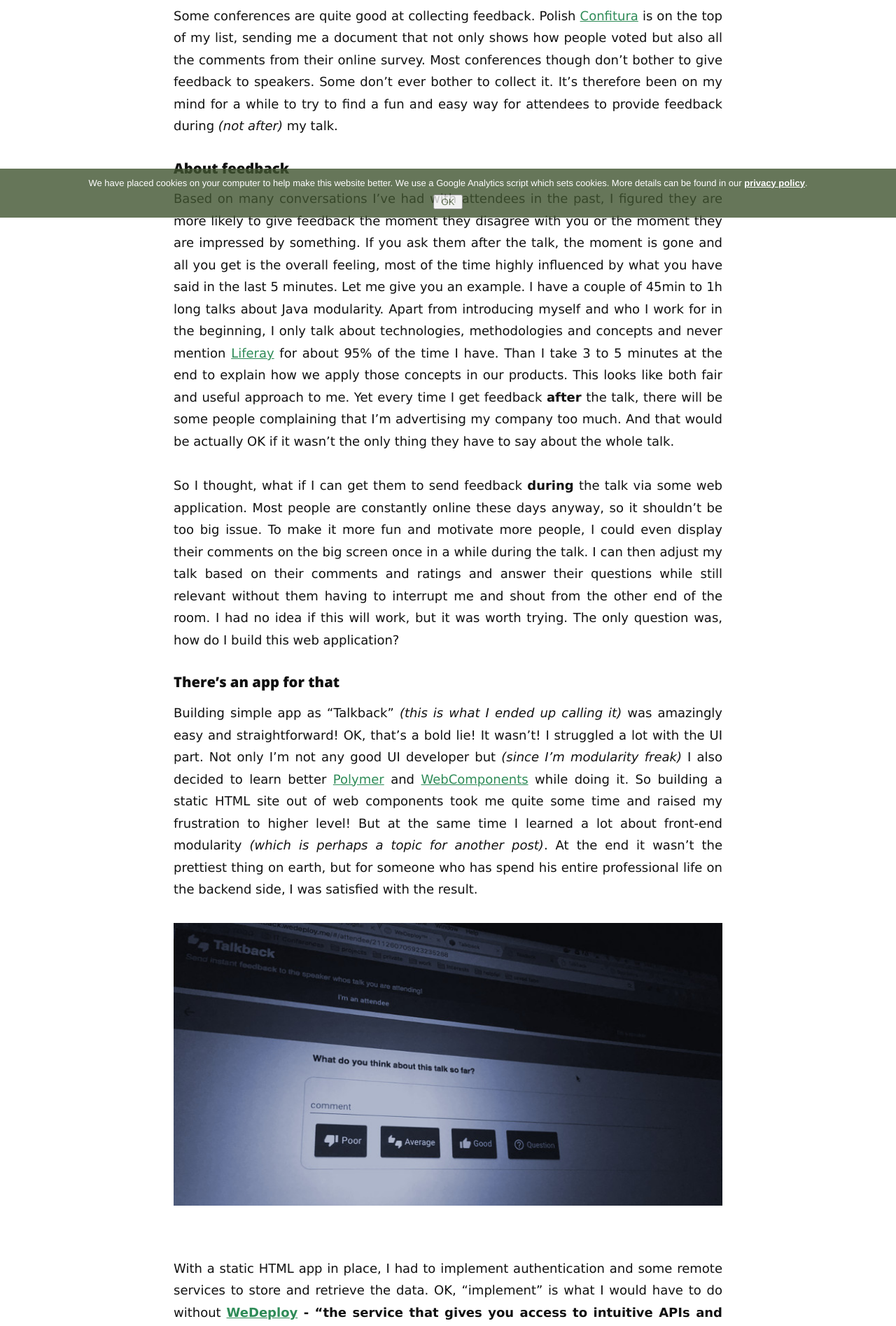
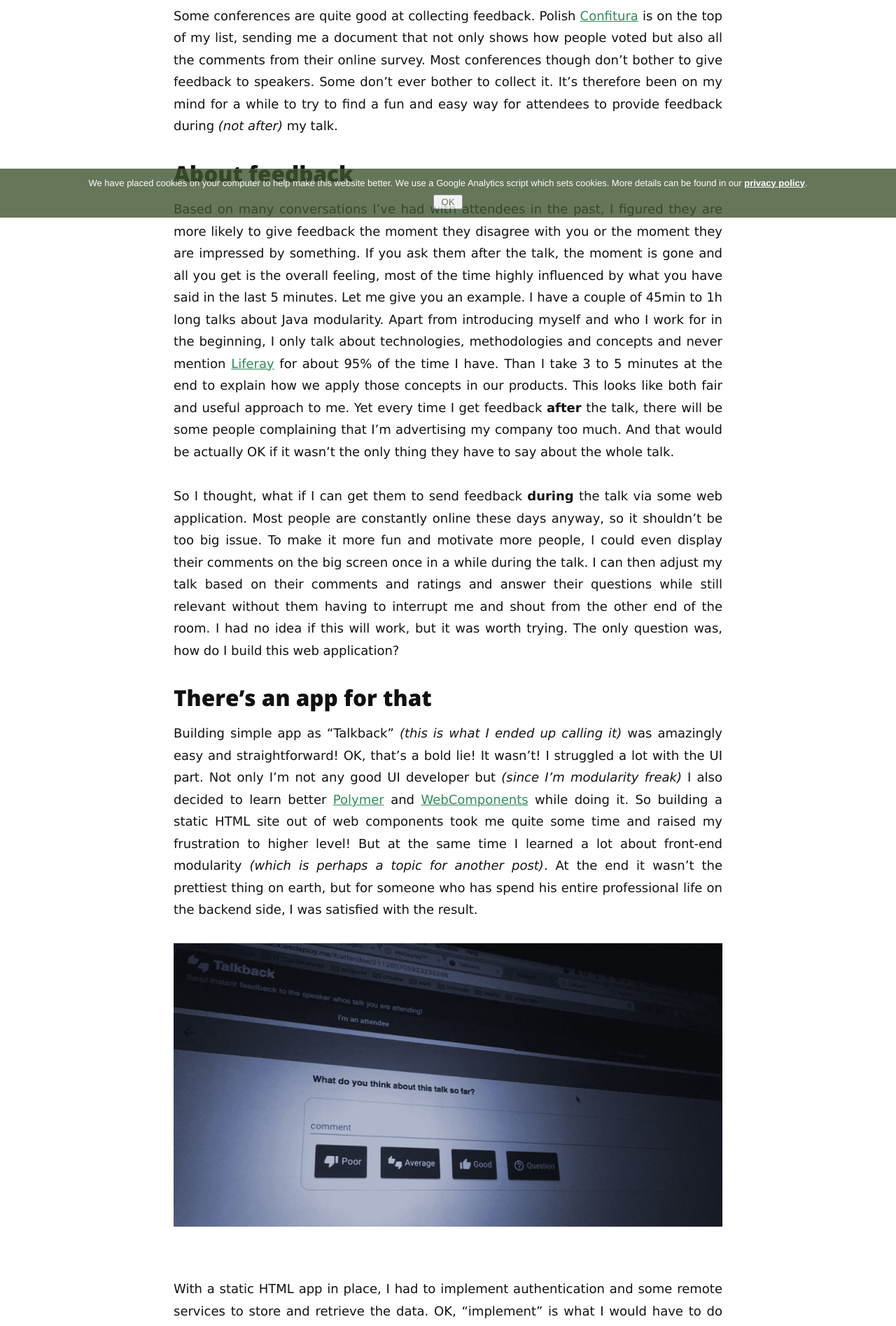
Before and after one commit to azzazzel/azzazzel.github.io, a Jekyll site: the page built from _posts/2017-03-16-Getting_feedback_live.md, in a window 1280 px wide. Shown: the part 589-2484 px from the top of the page at 70% size. Built offline with Jekyll 4.4.1, drawn with Linux system fonts in a browser that asks for light colours; nearby versions of some CDN libraries; comment, search, counter and statistics services are not loaded.

Commit message:
formatting

```diff
--- a/_posts/2017-03-16-Getting_feedback_live.md
+++ b/_posts/2017-03-16-Getting_feedback_live.md
@@ -6,13 +6,13 @@
 
 <!--more-->
 
-#### About feedback
+### About feedback
 
 Based on many conversations I've had with attendees in the past, I figured they are more likely to give feedback the moment they disagree with you or the moment they are impressed by something. If you ask them after the talk, the moment is gone and all you get is the overall feeling, most of the time highly influenced by what you have said in the last 5 minutes. Let me give you an example. I have a couple of 45min to 1h long talks about Java modularity. Apart from introducing myself and who I work for in the beginning, I only talk about technologies, methodologies and concepts and never mention [Liferay](http://liferay.com) for about 95% of the time I have. Than I take 3 to 5 minutes at the end to explain how we apply those concepts in our products. This looks like both fair and useful approach to me. Yet every time I get feedback __after__ the talk, there will be some people complaining that I'm advertising my company too much. And that would be actually OK if it wasn't the only thing they have to say about the whole talk.
 
 So I thought, what if I can get them to send feedback __during__ the talk via some web application. Most people are constantly online these days anyway, so it shouldn't be too big issue. To make it more fun and motivate more people, I could even display their comments on the big screen once in a while during the talk. I can then adjust my talk based on their comments and ratings and answer their questions while still relevant without them having to interrupt me and shout from the other end of the room. I had no idea if this will work, but it was worth trying. The only question was, how do I build this web application?
 
-#### There's an app for that
+### There's an app for that
 
 Building simple app as "Talkback" _(this is what I ended up calling it)_ was amazingly easy and straightforward! OK, that's a bold lie! It wasn't! I struggled a lot with the UI part. Not only I'm not any good UI developer but _(since I'm modularity freak)_ I also decided to learn better [Polymer](https://www.polymer-project.org/) and [WebComponents](https://en.wikipedia.org/wiki/Web_Components) while doing it. So building a static HTML site out of web components took me quite some time and raised my frustration to higher level! But at the same time I learned a lot about front-end modularity _(which is perhaps a topic for another post)_. At the end it wasn't the prettiest thing on earth, but for someone who has spend his entire professional life on the backend side, I was satisfied with the result.
 
@@ -21,7 +21,7 @@
 
 With a static HTML app in place, I had to implement authentication and some remote services to store and retrieve the data. OK, "implement" is what I would have to do without __[WeDeploy](http://wedeploy.com/) - "the service that gives you access to intuitive APIs and help you create modern apps faster"__. Yes, it is built by [Liferay](http://liferay.com). Yes, you can again blame me for advertising the company I work for. But it doesn't change the fact it's a great service that allows rapid application development! And no, you don't need to take my word for it! You can _(and if fact should)_ try it yourself! It's free! So, in the case of "Talkback" all I had to do was to configure `auth` and `data` services provided by [WeDeploy](http://wedeploy.com/) and I was done! Learning curve aside and having the UI ready, one can really build such app in minutes! I thought that was something worth sharing and this is how "From 0 to production in one conference talk time" live demo was born.
 
-#### Feedback about the feedback app
+### Feedback about the feedback app
 
 The first conference to give me the opportunity to present it _(or run my experiment if you prefer)_ was [JavaSkop](http://jug.mk/javaskop17) - a lovely event in Skopje, Macedonia. And it went surprisingly well! People seamed to have fun playing with the app as I was creating and deploying it! It was a relief to see so many _(now I know the number is 25)_ "thumb up" comments, 3 "average" ratings and only two "thumb down"s. There were a few questions as well, some of which I left unanswered, so let me fix that here:
 
@@ -32,7 +32,7 @@
 
 If you have more questions about WeDeploy please use the conversations on [wedeploy.com](http://wedeploy.com/) or join [WeDeploy's Slack](http://wedeploy.slack.com)!
 
-#### Back to feedback
+### Back to feedback
 
 So that's how the experiment went! I got quite some feedback about the technologies I demonstrated. I also got zero feedback about how I was doing as a speaker :) I guess I need to figure out a way to encourage people to rate that aspect too. Overall, despite the fact I'm still scared I'll see many "thumbs down", I'm looking forward to improve the app and "build it from scratch" at few more conferences in the future.
 
```
Also changed, not shown: talks.md (+8 -1 lines).
